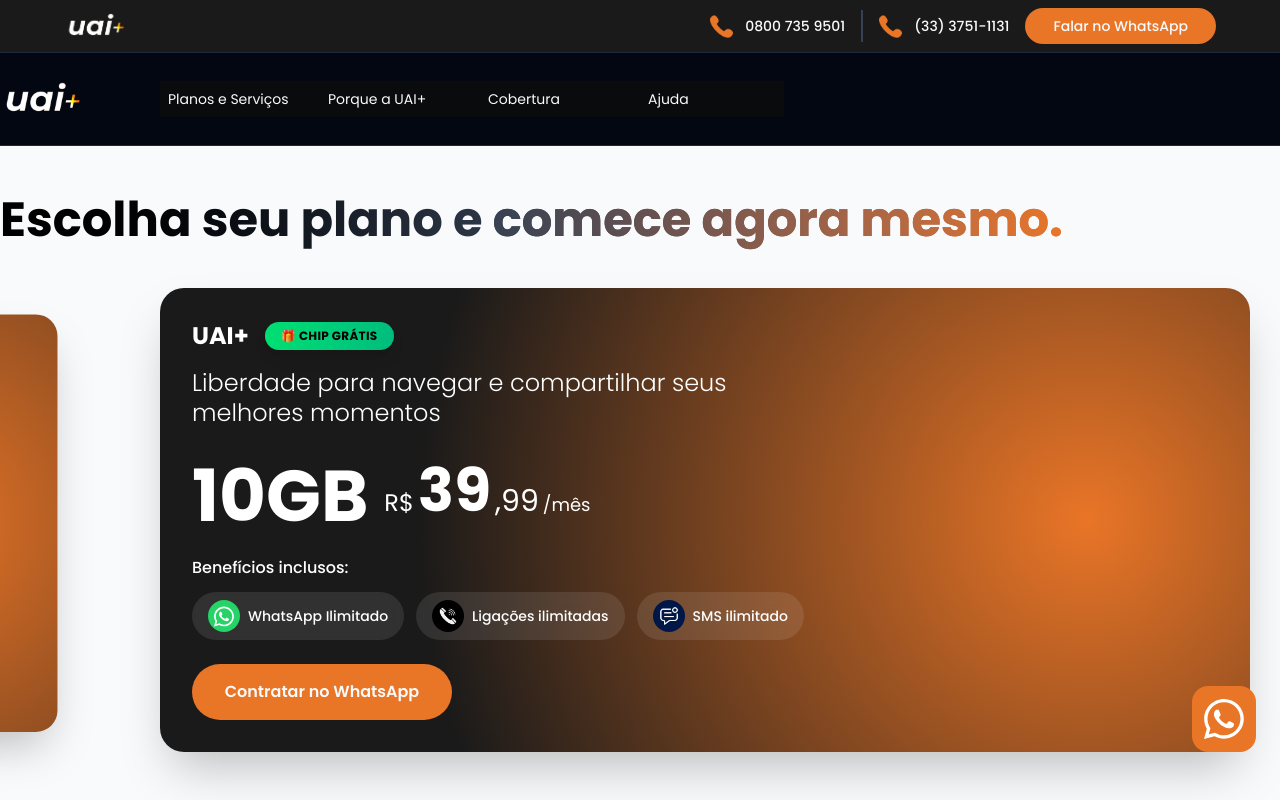
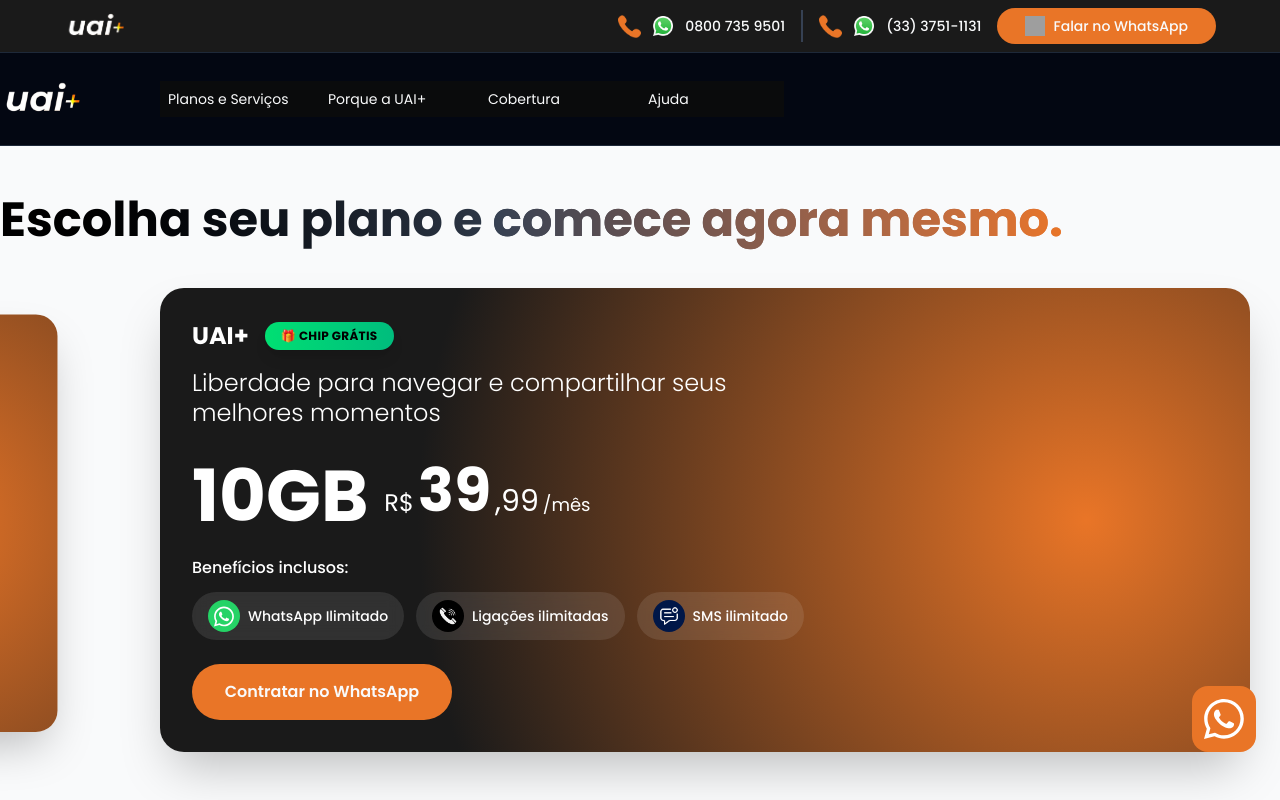
Before and after one commit to lazaroalvesr/uai-operadora, a Next.js app: page / in a window 1280 px wide. Shown: the top 800 px of the page. Built offline with nearby package versions, Linux system fonts and the light colour scheme; grey boxes are pictures that could not be loaded.

Commit message:
feat: kK

```diff
--- a/src/components/SubHeader.tsx
+++ b/src/components/SubHeader.tsx
@@ -19,8 +19,7 @@
                 </Link>
 
                 <div className="flex items-center gap-4 lg:gap-4">
-                    <Link
-                        href="tel:08007359501"
+                    <div
                         rel="noopener noreferrer"
                         className="flex items-center gap-2 lg:gap-3 hover:opacity-80 transition-opacity">
                         <Image
@@ -29,40 +28,52 @@
                             width={23}
                             height={23}
                         />
+                        <Image
+                            src="/Icons/icon_verde_whatsapp.png"
+                            alt="Ícone telefone"
+                            width={23}
+                            height={23}
+                            className="flex lg:w-5 lg:h-5"
+                        />
                         <p className="text-gray-50 text-[14px] font-medium md:flex lg:flex hidden">
                             0800 735 9501
                         </p>
-                    </Link>
+                    </div>
 
                     <div className="w-0.5 h-8 bg-gray-700"></div>
 
-                    <Link
-                        href="tel:+553337511131"
+                    <div
                         rel="noopener noreferrer"
-                        className="flex items-center gap-2 lg:gap-3 hover:opacity-80 transition-opacity"
-                    >
+                        className="flex items-center gap-2 lg:gap-3 hover:opacity-80 transition-opacity">
                         <Image
                             src="/Icons/telefone_subHeader.png"
                             alt="Phone icon"
                             width={23}
                             height={23}
                         />
+                          <Image
+                            src="/Icons/icon_verde_whatsapp.png"
+                            alt="Ícone telefone"
+                            width={23}
+                            height={23}
+                            className="flex lg:w-5 lg:h-5"
+                        />
                         <p className="text-gray-50 text-[14px] font-medium md:flex lg:flex hidden">
                             (33) 3751-1131
                         </p>
-                    </Link>
+                    </div>
 
                     <Link
                         href={whatsappLink}
                         target="_blank"
                         rel="noopener noreferrer"
-                        className="bg-[#e97527] text-gray-50 px-4 lg:px-7 py-2 h-9 items-center justify-center text-center flex rounded-full hover:bg-[#f9731a] transition-colors duration-300 ease-in-out text-sm lg:text-base font-medium whitespace-nowrap">
+                        className="bg-[#e97527] text-gray-50 px-4 lg:px-7 py-2 h-9 lg:gap-2 items-center justify-center text-center flex rounded-full hover:bg-[#f9731a] transition-colors duration-300 ease-in-out text-sm lg:text-base font-medium whitespace-nowrap">
                         <Image
                             src="/Icons/icone_whatsapp.png"
                             alt="Ícone telefone"
                             width={23}
                             height={23}
-                            className="lg:hidden flex"
+                            className="flex lg:w-5 lg:h-5"
                         />
                         <p className="text-gray-50 text-[14px] font-medium lg:flex hidden">
                             Falar no WhatsApp
```
Also changed, not shown: public/Icons/icon_verde_whatsapp.png (added).
